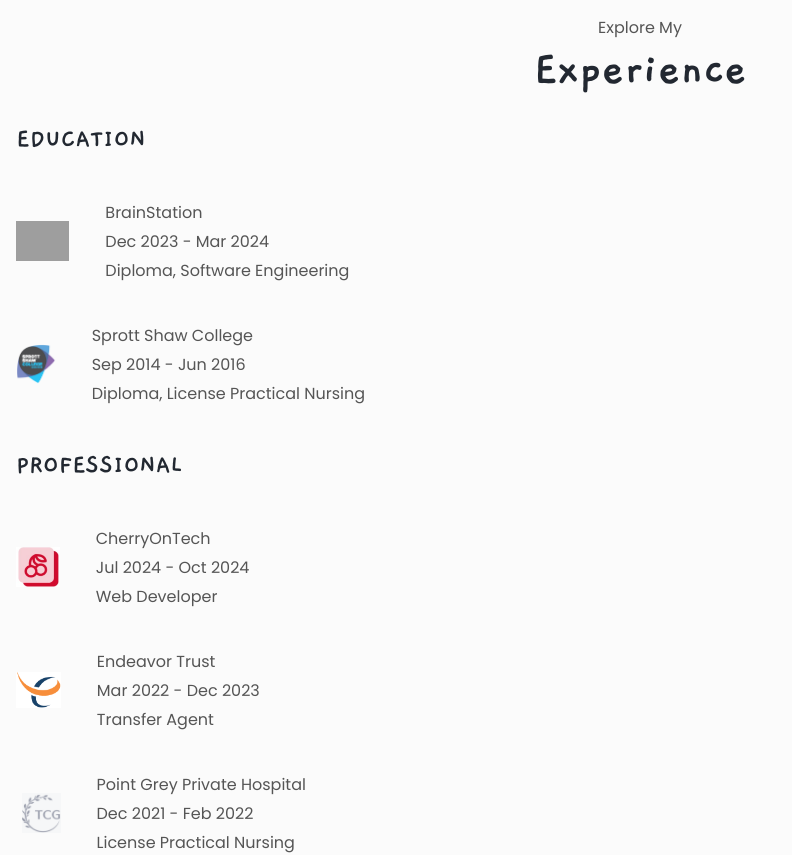
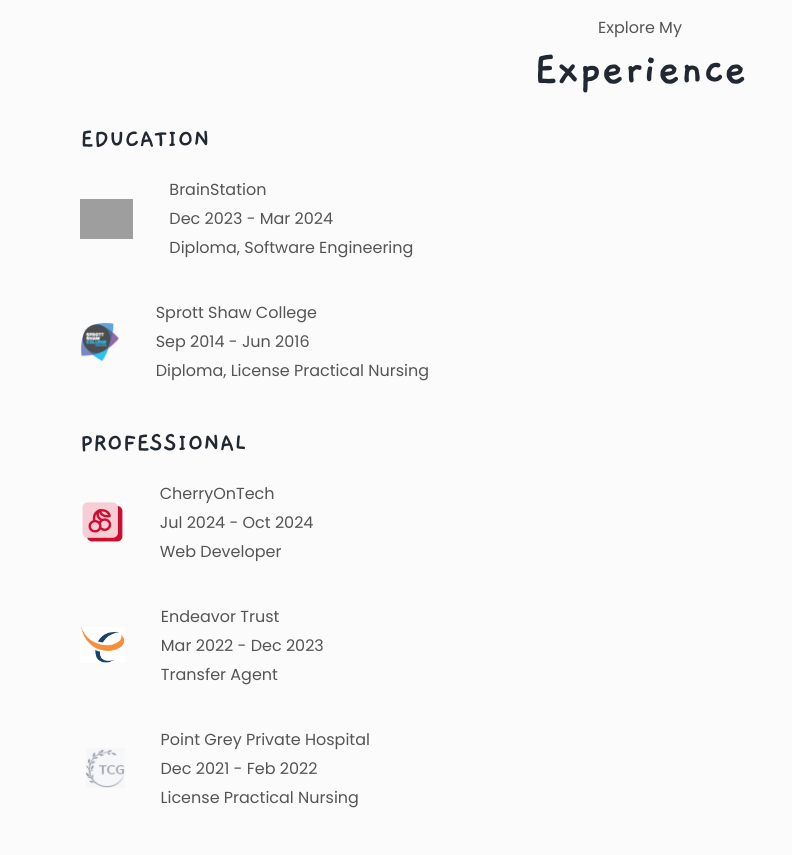
Before and after one commit to Kathp21/katherine-portfolio, a React (Create React App) app: page / in a window 1280 px wide. Shown: the part 1100-1955 px from the top of the page, without its empty margins (0-792 px from the left). Built offline with nearby package versions, Linux system fonts and the light colour scheme; grey boxes are pictures that could not be loaded.

Commit message:
Add tablet style for experience

```diff
--- a/src/components/Experience/Experience.jsx
+++ b/src/components/Experience/Experience.jsx
@@ -14,8 +14,8 @@
         <section className="experience">
             <p className="experience__text-p1">Explore My</p>
             <h1 className="experience__title">Experience</h1>
-            <section className='experience__subheader'>
-                <h2>EDUCATION</h2>
+            <section className='experience__education'>
+                <h2  className='experience__subheader'>EDUCATION</h2>
                 <div className='experience__container'>
                     <img src={BrainStationLogo} alt="BrainStation Logo" className="experience__logo"/>
                     <ul className='experience__list'>
@@ -33,8 +33,8 @@
                     </ul>
                 </div>
             </section>
-            <section className='experience__subheader'>
-                <h2>PROFESSIONAL</h2>
+            <section className='experience__education'>
+                <h2 className='experience__subheader'>PROFESSIONAL</h2>
                 <div className='experience__container'>
                     <img src={CherryOnTechLogo} alt="BrainStation Logo" className="experience__logo"/>
                     <ul className='experience__list'>
--- a/src/components/Experience/Experience.scss
+++ b/src/components/Experience/Experience.scss
@@ -15,8 +15,16 @@
         margin: 0;
     }
 
+    &__education {
+        padding: 0 1rem;
+
+        @include tablet {
+            padding-left: 5rem;
+        }
+    }
+
     &__subheader {
-        padding: 0 1rem;
+        margin-bottom: 0;
     }
 
     &__container {
```
